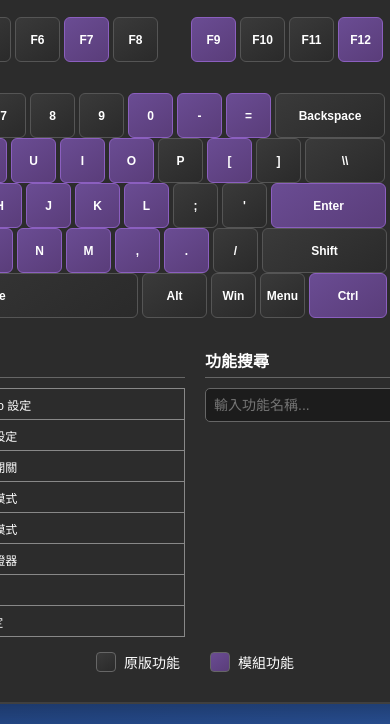
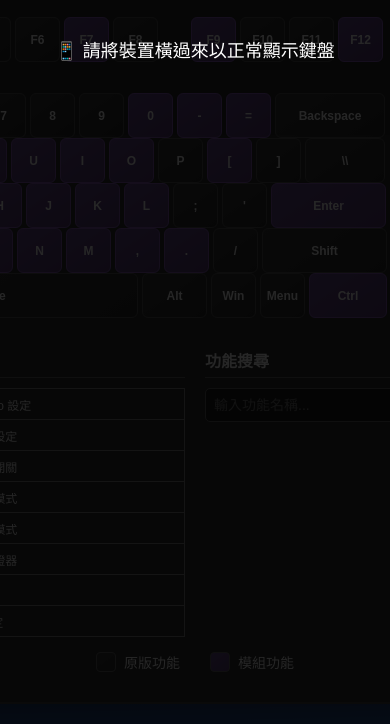
Before and after one commit to TNTsky/SPKsmp-Web, a plain HTML site: page mod_Keyboard.html in a window 390 px wide. Shown: the part 120-844 px from the top of the page. Drawn offline with Linux system fonts and the light colour scheme.

Commit message:
Update mod_Keyboard.html

```diff
--- a/mod_Keyboard.html
+++ b/mod_Keyboard.html
@@ -2,7 +2,7 @@
 <html lang="zh-TW">
 <head>
     <meta charset="UTF-8">
-    <meta name="viewport" content="width=device-width, initial-scale=1.0">
+    <meta name="viewport" content="width=device-width, initial-scale=1.0, maximum-scale=3.0, user-scalable=yes">
     <title>Sparkle 模組包預設鍵位一覽表</title>
     <style>
         * {
@@ -424,6 +424,34 @@
             <h1>Sparkle 模組包預設鍵位一覽表</h1>
             <p>將滑鼠移動到按鍵上查看功能對應</p>
         </div>
+
+        <div id="rotateNotice" style="
+            display:none;
+            position:fixed;
+            top:0;left:0;right:0;bottom:0;
+            background:rgba(0,0,0,0.85);
+            color:white;
+            font-size:18px;
+            z-index:9999;
+            text-align:center;
+            padding-top:40%;
+        ">
+            📱 請將裝置橫過來以正常顯示鍵盤
+        </div>
+        <script>
+        function checkOrientation() {
+            const notice = document.getElementById('rotateNotice');
+            if (window.innerHeight > window.innerWidth) {
+                notice.style.display = 'block'; // 直立模式顯示
+            } else {
+                notice.style.display = 'none'; // 橫向隱藏
+            }
+        }
+        window.addEventListener('resize', checkOrientation);
+        window.addEventListener('orientationchange', checkOrientation);
+        checkOrientation();
+        </script>
+
 
         <!-- 功能鍵區 -->
         <div class="function-keys">
```
